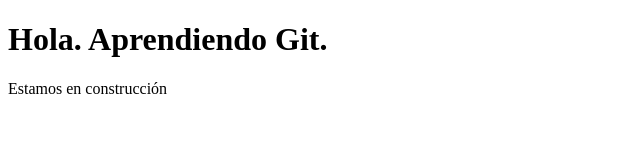
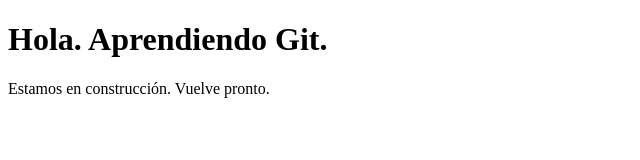
Before and after one commit to lrayze/Pagina1, a plain HTML site: page index.html in a window 1280 px wide. Shown: the whole page, without its empty margins (0-640 px from the left). Drawn offline with Linux system fonts and the light colour scheme.

Commit message:
Nuevo cambio en el documento.

```diff
--- a/index.html
+++ b/index.html
@@ -7,6 +7,6 @@
 
 <body>
 	<h1>Hola. Aprendiendo Git.</h1>
-	<p>Estamos en construcción</p>
+	<p>Estamos en construcción. Vuelve pronto.</p>
 </body>
 </html>
```
